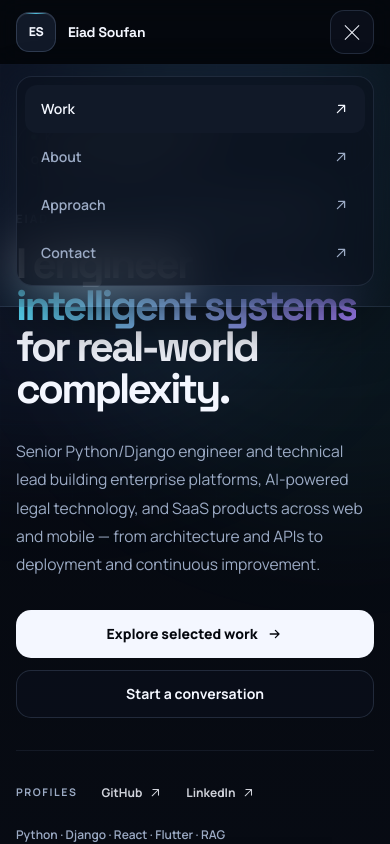
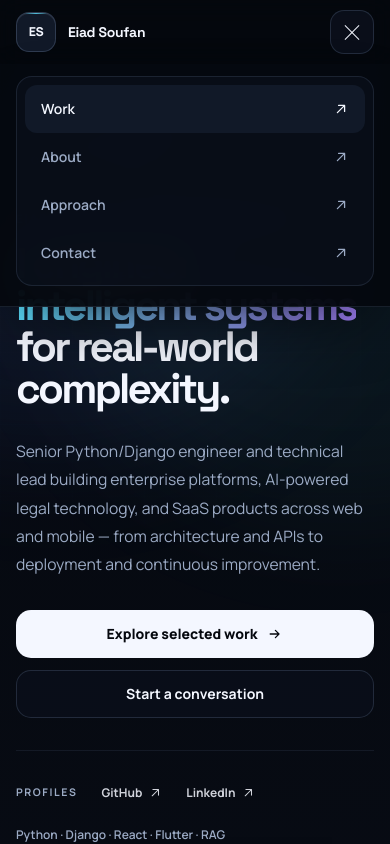
Before and after one commit to Eiad-Soufan/EiadSoufanBlog, a React (Vite) app: page / in a window 390 px wide. Both pictures are taken after a click on the button "Open navigation menu". Shown: the top 844 px of the page. Built offline with nearby package versions, Linux system fonts and the light colour scheme.

Commit message:
Fix generated header opacity utilities

```diff
--- a/src/components/Header.jsx
+++ b/src/components/Header.jsx
@@ -141,7 +141,7 @@ export default function Header() {
       <div
         className={`absolute inset-0 border-b transition-all duration-300 ease-premium ${
           scrolled
-            ? "border-line/15 bg-canvas/88 shadow-[0_18px_50px_-30px_rgb(0_0_0_/_0.9)] backdrop-blur-xl"
+            ? "border-line/15 bg-canvas/90 shadow-[0_18px_50px_-30px_rgb(0_0_0_/_0.9)] backdrop-blur-xl"
             : "border-transparent bg-canvas/55 backdrop-blur-md"
         }`}
       />
@@ -203,7 +203,7 @@ export default function Header() {
             animate={{ opacity: 1, y: 0 }}
             exit={{ opacity: 0, y: -8 }}
             transition={{ duration: 0.22, ease: [0.22, 1, 0.36, 1] }}
-            className="absolute inset-x-0 top-full border-b border-line/15 bg-canvas/96 px-[var(--site-gutter)] pb-5 pt-3 shadow-[0_28px_70px_-30px_rgb(0_0_0_/_0.95)] backdrop-blur-xl md:hidden"
+            className="absolute inset-x-0 top-full border-b border-line/15 bg-canvas/95 px-[var(--site-gutter)] pb-5 pt-3 shadow-[0_28px_70px_-30px_rgb(0_0_0_/_0.95)] backdrop-blur-xl md:hidden"
           >
             <nav
               className="mx-auto flex max-w-[var(--site-width)] flex-col rounded-2xl border border-line/15 bg-surface/65 p-2"
```
